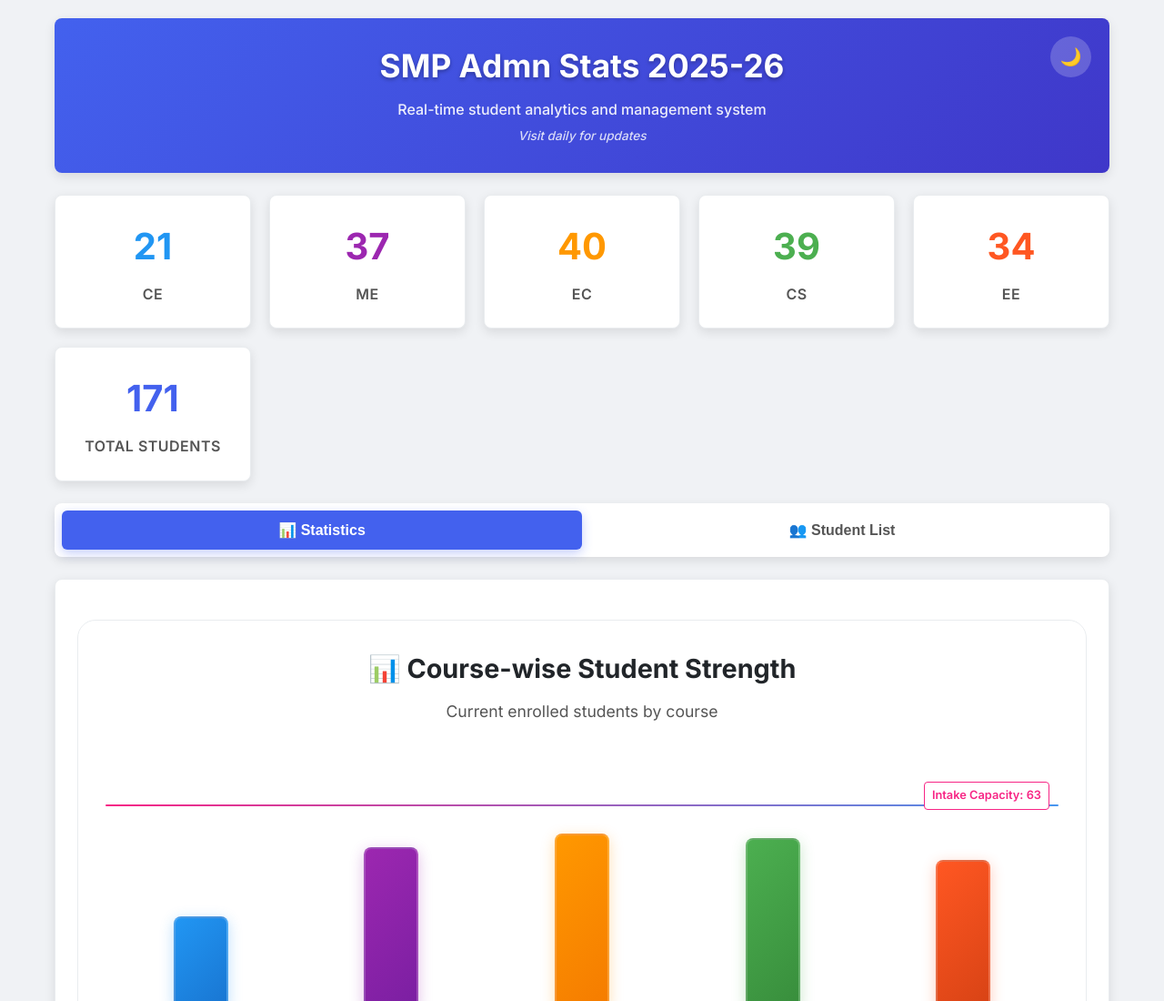
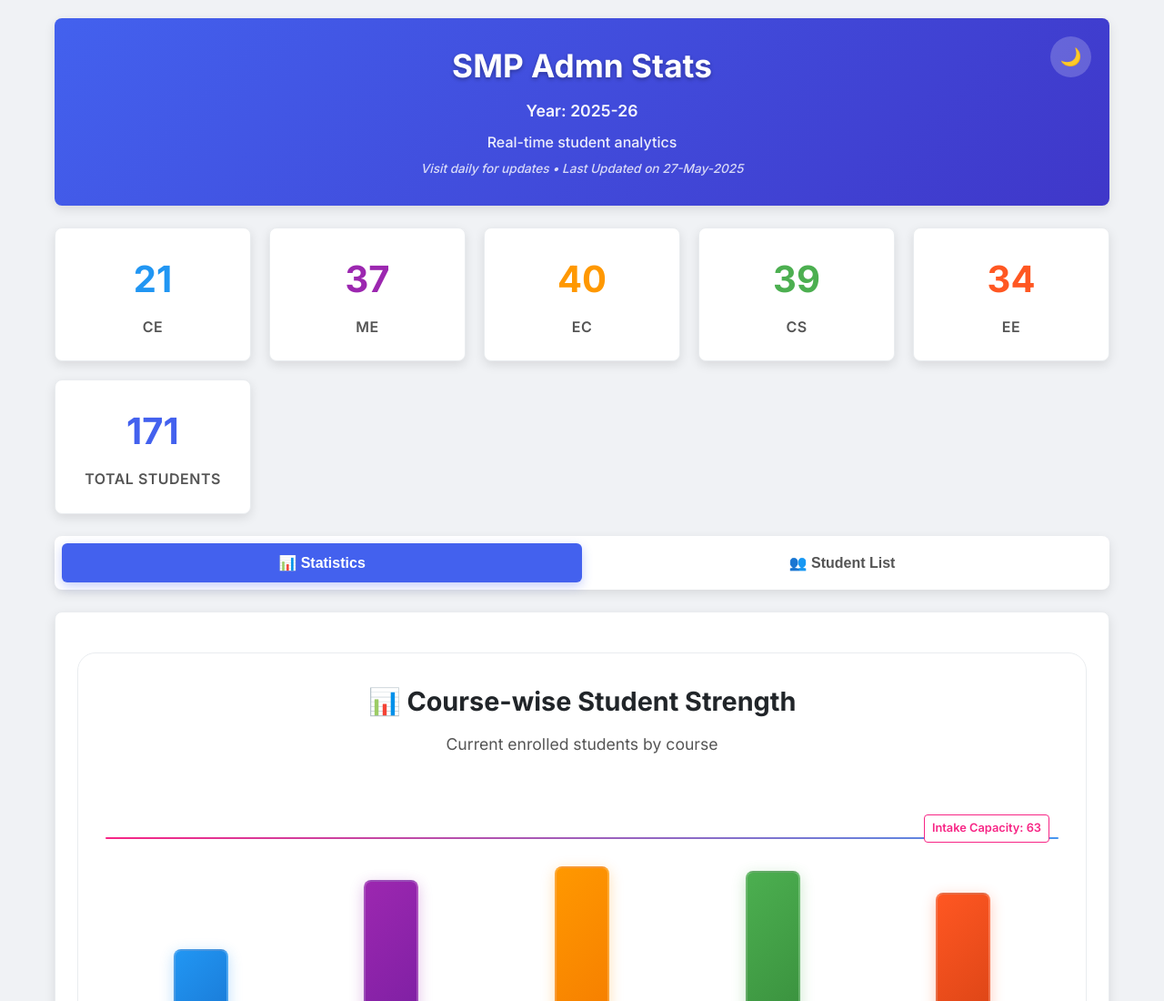
Before and after one commit to tejukargal/SMP-Admn-Stats_1-2025-26, a plain HTML site: page index.html in a window 1280 px wide. Shown: the top 1100 px of the page at 91% size. Drawn offline with nearby package versions, Linux system fonts and the light colour scheme.

Commit message:
Update index.html

```diff
--- a/index.html
+++ b/index.html
@@ -118,6 +118,15 @@
             font-weight: 500;
         }
 
+        .header .year-info {
+            text-align: center;
+            opacity: 0.95;
+            margin-bottom: 8px;
+            font-size: 1.1rem;
+            font-weight: 600;
+            color: var(--text-light);
+        }
+
         .header .update-info {
             font-size: 0.85rem;
             opacity: 0.8;
@@ -647,6 +656,15 @@
                 font-size: 1.8rem;
             }
 
+            .header .year-info {
+                font-size: 1rem;
+                margin-bottom: 6px;
+            }
+
+            .header .update-info {
+                font-size: 0.75rem;
+            }
+
             .dark-mode-toggle {
                 position: relative;
                 margin: 10px auto;
@@ -811,9 +829,10 @@
             <button class="dark-mode-toggle" onclick="toggleDarkMode()" title="Toggle Dark Mode">
                 🌙
             </button>
-            <h1>SMP Admn Stats 2025-26</h1>
-            <p>Real-time student analytics and management system</p>
-            <p class="update-info">Visit daily for updates</p>
+            <h1>SMP Admn Stats</h1>
+            <p class="year-info">Year: 2025-26</p>
+            <p>Real-time student analytics</p>
+            <p class="update-info">Visit daily for updates • <span id="lastUpdated">Last Updated on --</span></p>
         </div>
 
         <div id="loading" class="content-section">
@@ -1056,12 +1075,28 @@
 
                 const csvText = await response.text();
                 parseCSV(csvText);
+                updateLastModifiedDate();
                 hideLoading();
 
             } catch (error) {
                 console.error('Error loading CSV file:', error);
                 showError('Could not load students.csv file. Make sure the file exists in the same directory.');
             }
+        }
+
+        function updateLastModifiedDate() {
+            // Since we can't access file modification date from browser,
+            // we'll use today's date as the last updated date
+            const today = new Date();
+            const months = ['Jan', 'Feb', 'Mar', 'Apr', 'May', 'Jun',
+                           'Jul', 'Aug', 'Sep', 'Oct', 'Nov', 'Dec'];
+
+            const day = String(today.getDate()).padStart(2, '0');
+            const month = months[today.getMonth()];
+            const year = today.getFullYear();
+
+            const formattedDate = `${day}-${month}-${year}`;
+            document.getElementById('lastUpdated').textContent = `Last Updated on ${formattedDate}`;
         }
 
         function showLoading() {
```
